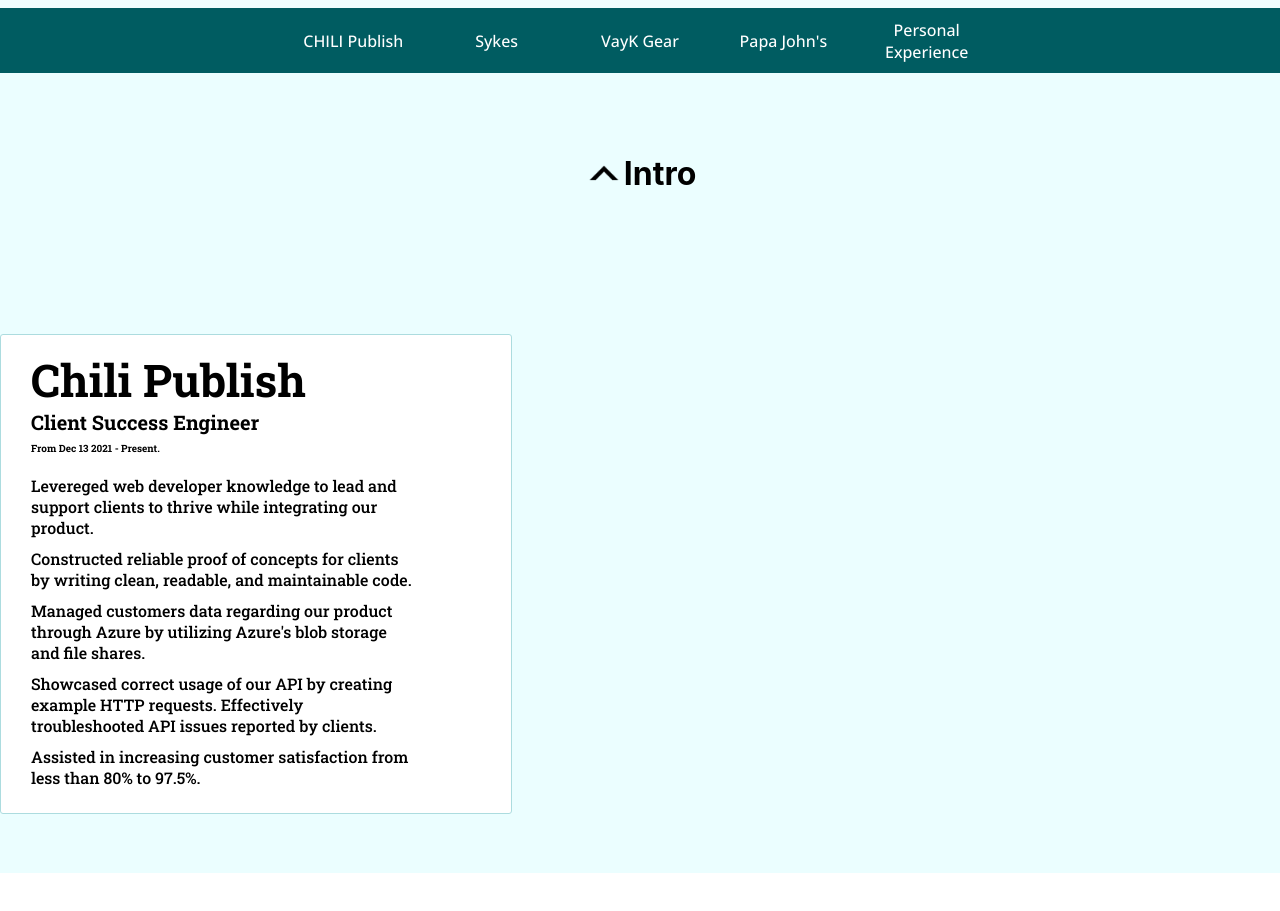
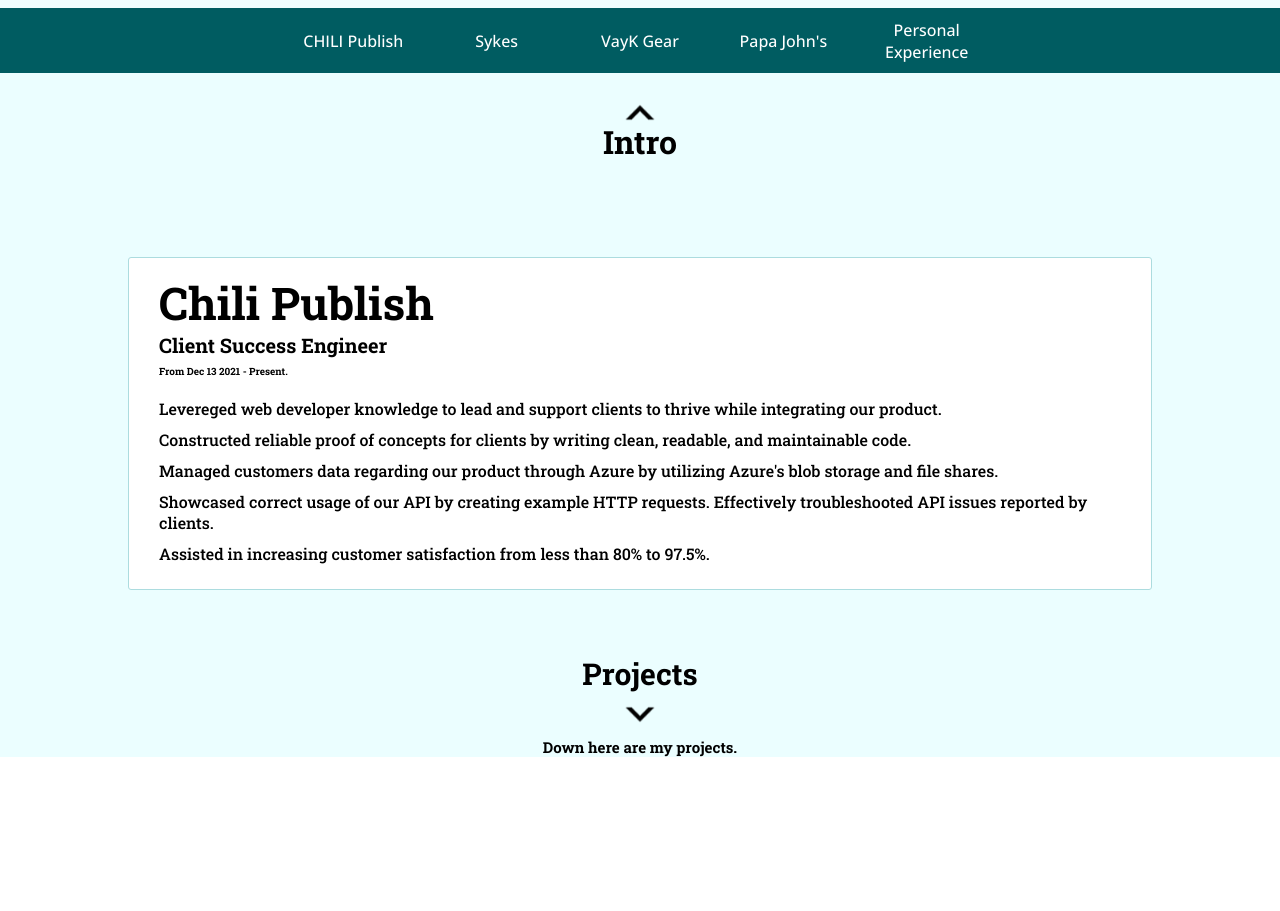
Before and after one commit to michaelbrooks1234/Portfolio4.0, a React (Create React App) app: page / in a window 1280 px wide. Shown: the part 862-1773 px from the top of the page. Built offline with nearby package versions, Linux system fonts and the light colour scheme.

Commit message:
Finished Experience Section

```diff
--- a/src/App.css
+++ b/src/App.css
@@ -260,6 +260,7 @@ body::-webkit-scrollbar {
    border-radius: 50%;
    position: absolute;
    z-index: 4;
+   user-select: none;
 }
 
 .DecorativeBorder {
@@ -352,10 +353,40 @@ body::-webkit-scrollbar {
   animation-iteration-count: infinite;
 }
 
+.ProjectsDesc {
+  margin: 0;
+  padding: 0;
+  font-size: 15px;
+  font-family: 'Roboto Slab', serif;
+  user-select: none;
+}
+
+.ProjectArrow {
+  padding: 0;
+  margin: 0;
+  height: 40px;
+  width: 40px;
+  animation-name: ArrowBounce;
+  animation-duration: 1.5s;
+  animation-direction: alternate;
+  animation-iteration-count: infinite;
+}
+
+.ProjectsArrow {
+  width: 100vh;
+  position: absolute;
+  bottom: 0;
+}
+
 
 @keyframes ArrowBounce {
   from {transform: translateY(0)}
   to {transform: translateY(35%)}
+}
+
+@keyframes ArrowBounceReversed {
+  from {transform: translateY(35%) rotate(180deg)}
+  to {transform: translateY(0) rotate(180deg)}
 }
 
 @media only screen and (max-width: 1700px) {
@@ -449,39 +480,79 @@ body::-webkit-scrollbar {
   margin: 0;
   padding: 0;
   width: 100vw;
+  position: absolute;
+  top: 1%;
   display: flex;
   justify-content: center;
   align-items: center;
   height: auto;
+  flex-direction: column;
   }
+
+.ProjectsBobble {
+  margin: 0;
+  padding: 0;
+  font-family: 'Roboto Slab', serif;
+  font-size: 30px;
+}
 
 .ArrowReversed {
   margin: 0;
   padding: 0;
   height: 40px;
   width: 40px;
-  transform: rotate(180deg);
+  animation-name: ArrowBounceReversed;
+  animation-duration: 1.5s;
+  animation-direction: alternate;
+  animation-iteration-count: infinite;
+}
+
+.IntroBobble {
+  margin: 0;
+  padding: 0;
+  width: auto;
+  font-family: 'Roboto Slab', serif;
+  user-select: none;
+}
+
+.IntroBobble:hover{
+  cursor: pointer;
+}
+
+.BackToIntro {
+  font-size: 15px;
+  font-family: 'Roboto Slab', serif;
+  user-select: none;
+  margin: 0;
+  padding: 0;
 }
 
 
 
 
-
-
-
 .ExperienceSectionContainer {
-  height: 100vh;
+  height: 85.5vh;
   width: 100%;
+  position: relative;
   display: flex;
-  flex-direction: column;
   justify-content: center;
+  margin: 0;
+  padding: 0;
   background-color: #ebfeff;
 }
 
 .ExperienceSubContainer {
-  width: 40%;
+  margin: 0;
+  margin-top: 23vh;
+  padding: 0;
+  height: min-content;
+  min-width: 40%;
+  width: auto;
+  max-width: 80%;
   text-align: left;
-  margin-top: 15vh;
+  margin-bottom: 2vh;
+  display: flex;
+  justify-content: center;
 }
 
 .ExperienceSubContainer h1 {
@@ -494,6 +565,7 @@ body::-webkit-scrollbar {
   margin: 0;
   padding: 0;
   margin-left: 15px;
+  width: fit-content;
 }
 
 .JobRoleTitle {
@@ -501,6 +573,7 @@ body::-webkit-scrollbar {
   margin: 0;
   margin-left: 15px;
   padding: 0;
+  width: fit-content;
 }
 
 .ExperienceSubSection {
@@ -508,25 +581,39 @@ body::-webkit-scrollbar {
   border-radius: 3px;
   border: solid 1px #acdcdf;
   padding: 15px;
+  width: auto;
 }
+
 
 .JobTimePeriod {
   font-size: 10px;
   margin-bottom: 20px;
   margin-left: 15px;
+  width: fit-content;
+}
+
+.JobDescription {
+  width: fit-content;
 }
 
 .JobDescription ul {
   margin: 0;
   padding: 0;
   list-style-type: none;
-  justify-content: center;
+  display: contents;
+  width: auto;
+  min-width: min-content;
+  max-width: max-content;
 }
 
 .JobDescription ul li {
   padding-left: 5px;
   margin: 10px;
-  max-width: 80%;
   font-family: 'Roboto Slab', serif;
   font-weight: 500;
+  width: fit-content;
 }
+
+.ListThing {
+  width: fit-content;
+}
--- a/src/Components/ExperienceSection.tsx
+++ b/src/Components/ExperienceSection.tsx
@@ -4,15 +4,24 @@ class ExperienceSection extends React.Component<any,any>{
 
     props: any;
 
+    introClick(){
+        window.scrollTo(0, 0);
+    }
+
     render(){
         return (
             <div className='ExperienceSectionContainer'>
                 <div className="ExperienceBobble">
                     <img src={this.props.arrow} className="ArrowReversed" alt="arrow"/>
-                    <h1 className="IntroBobble">Intro</h1>
+                    <h1 className="IntroBobble" onClick={this.introClick}>Intro</h1>
                 </div>
                 <div className='ExperienceSubContainer'>
                     {this.props.selected}
+                </div>
+                <div className="ProjectsArrow">
+                   <h1 className="ProjectsBobble">Projects</h1>
+                   <img src={this.props.arrow} alt="arrow" className="ProjectArrow"/>
+                   <h1 className="ProjectsDesc">Down here are my projects.</h1>
                 </div>
             </div>
         )
--- a/src/Components/PapaJohnSection.tsx
+++ b/src/Components/PapaJohnSection.tsx
@@ -15,11 +15,9 @@ class PapaJohnSection extends React.Component {
                 </h1>
                 <div className="JobDescription">
                     <ul>
-                        <li>Job Description</li>
-                        <li>Job Description</li>
-                        <li>Job Description</li>
-                        <li>Job Description</li>
-                        <li>Job Description</li>
+                        <li>Performed assigned workstation duties including making quality products, preparing ingredients, taking orders, providing quality customer service</li>
+                        <li>Worked as part of a team and assisted each other by being on time for my shift, supporting other workstations during their shift and completing all closing duties, including cleaning, at the end of each shift.</li>
+                        <li>Accurately used the FOCUS System, process cash, and/or credit card transactions. Supported sales efforts by suggestively selling to increase the check average when taking an order.</li>
                     </ul>
                 </div>
             </div>
--- a/src/Components/PersonalExperience.tsx
+++ b/src/Components/PersonalExperience.tsx
@@ -3,11 +3,26 @@ import React from 'react';
 class PersonalExperience extends React.Component {
     render(){
        return(
-        <div className="ExperienceSubSection">
-            <h1>
-                This is the personal experience section.
-            </h1>
-        </div>
+            <div className="ExperienceSubSection">
+                <h1 className="JobTitle">
+                    Personal Experience Summary
+                </h1>
+                <h1 className="JobRoleTitle">
+                    Highlighting all my experiences <span className="FinePrint">(will go into more detail in project summary section)</span>
+                </h1>
+                <h1 className="JobTimePeriod">
+                   From August 13 2019 - Present.
+                </h1>
+                <div className="JobDescription">
+                    <ul className="ListThing">
+                        <li>Created and deployed multiple web apps with backend functionality and routing using technologies like JavaScript, TypeScript, Python, Django, Linux, CSS, HTML, and Virtual Machine Servers.</li>
+                        <li>Became familiar with data structures and algorithm problem solving through sites like Hackerrank and CodeForces. I utilized C++ for this purpose, learning memory management along the way.</li>
+                        <li>Completely understand APIs and how back end structures like APIs are made. Mostly through work and built apun by projects that focus on interaction with an API.</li>
+                        <li>Learned best practices for programming like compartmentalization for the sake of code that is easier to read, edit, and maintain.</li>
+                        <li>Constantly learning new languages, frameworks, and libraries to increase flexibility and knowledge.</li>
+                    </ul>
+                </div>
+            </div>
        )
     }
 }
--- a/src/Components/SykesSection.tsx
+++ b/src/Components/SykesSection.tsx
@@ -15,11 +15,10 @@ class SykesSection extends React.Component {
                 </h1>
                 <div className="JobDescription">
                     <ul>
-                        <li>Job Description</li>
-                        <li>Job Description</li>
-                        <li>Job Description</li>
-                        <li>Job Description</li>
-                        <li>Job Description</li>
+                        <li>Excelled at providing excellent technical support.</li>
+                        <li>Troubleshooted clients issues accurately and efficiently.</li>
+                        <li>Created bug tickets for issues that required changing source code to fix.</li>
+                        <li>Document customer interactions and escalate issues that do not have a known resolution</li>
                     </ul>
                 </div>
             </div>
--- a/src/Components/VaykSection.tsx
+++ b/src/Components/VaykSection.tsx
@@ -15,11 +15,10 @@ class VaykSection extends React.Component {
                 </h1>
                 <div className="JobDescription">
                     <ul>
-                        <li>Job Description</li>
-                        <li>Job Description</li>
-                        <li>Job Description</li>
-                        <li>Job Description</li>
-                        <li>Job Description</li>
+                        <li>Provided top tier customer service.</li>
+                        <li>Handled customer issues by taking calls and creating/handling tickets.</li>
+                        <li>Calmed irate customers by being sympathetic and patient.</li>
+                        <li>Improved and reflected feedback given at weekly reviews.</li>
                     </ul>
                 </div>
             </div>
--- a/src/index.tsx
+++ b/src/index.tsx
@@ -7,7 +7,5 @@ const root = ReactDOM.createRoot(
   document.getElementById('root') as HTMLElement
 );
 root.render(
-  <React.StrictMode>
     <App />
-  </React.StrictMode>
 );
```
Also changed, not shown: src/Components/ThirdBar.tsx (added, +19 -0 lines).
